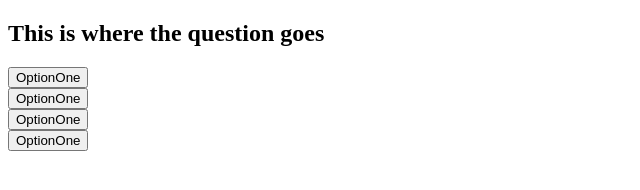
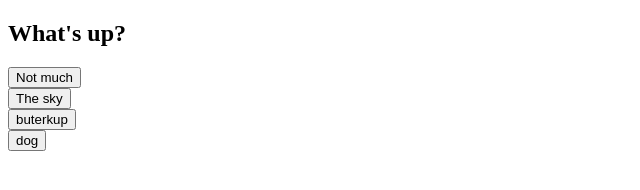
Before and after one commit to AmandaDaria91/code-quiz, a plain HTML site: page index.html in a window 1280 px wide. Both pictures are taken after a click on the button "Start". Shown: the whole page, without its empty margins (0-640 px from the left). Drawn offline with Linux system fonts and the light colour scheme.

Commit message:
adding content

```diff
--- a/assets/js/script.js
+++ b/assets/js/script.js
@@ -1,15 +1,53 @@
 var startBtn = document.getElementById("startQuiz")
+var questions=
+[
+    {
+        prompt: "What's up?",
+        choices: ["Not much", "The sky", "buterkup", "dog"],
+        answer: "dog"
+    },
+    {
+        prompt: "What's Down?",
+        choices: ["Yes", "The sky", "buterkup", "dog"],
+        answer: "dog"
+    },
+    {
+        prompt: "How's Down?",
+        choices: ["No", "The sky", "buterkup", "dog"],
+        answer: "dog"
+    },
+]
+var currentQ;
 
 function startQuiz () {
     document.getElementById("mainArea").setAttribute("style", "display:none;")
     document.getElementById("questionArea").setAttribute("style", "display: block;")
     //display changes
+    currentQ = 0;
     showQuestions()
     // timerStarts()
 }
 
 function showQuestions() {
+    document.getElementById("question").textContent = questions[currentQ].prompt
+    document.getElementById("optionOne").textContent = questions[currentQ].choices[0]
+    document.getElementById("optionTwo").textContent = questions[currentQ].choices[1]
+    document.getElementById("optionThree").textContent = questions[currentQ].choices[2]
+    document.getElementById("optionFour").textContent = questions[currentQ].choices[3]
+}
 
+function checkAnswer(event) {
+    //this is where you will handle points and time going down
+    console.log(event.target.textContent)
+
+    currentQ++;
+    if(currentQ < questions.length) {
+        showQuestions()
+    }
 }
 
 startBtn.addEventListener("click", startQuiz)
+document.getElementById("optionOne").addEventListener("click",checkAnswer)
+document.getElementById("optionTwo").addEventListener("click",checkAnswer)
+document.getElementById("optionThree").addEventListener("click",checkAnswer)
+document.getElementById("optionFour").addEventListener("click",checkAnswer)
--- a/index.html
+++ b/index.html
@@ -13,11 +13,11 @@
     </div>
 
     <div id="questionArea" style="display: none;">
-        <h2>This is where the question goes</h2>
-        <button>OptionOne</button> <br>
-        <button>OptionOne</button> <br>
-        <button>OptionOne</button> <br>
-        <button>OptionOne</button> <br>
+        <h2 id="question">This is where the question goes</h2>
+        <button id="optionOne">OptionOne</button> <br>
+        <button id="optionTwo">OptionOne</button> <br>
+        <button id="optionThree">OptionOne</button> <br>
+        <button id="optionFour">OptionOne</button> <br>
     </div>
     <script src="./assets/js/script.js"></script>
 </body>
```
